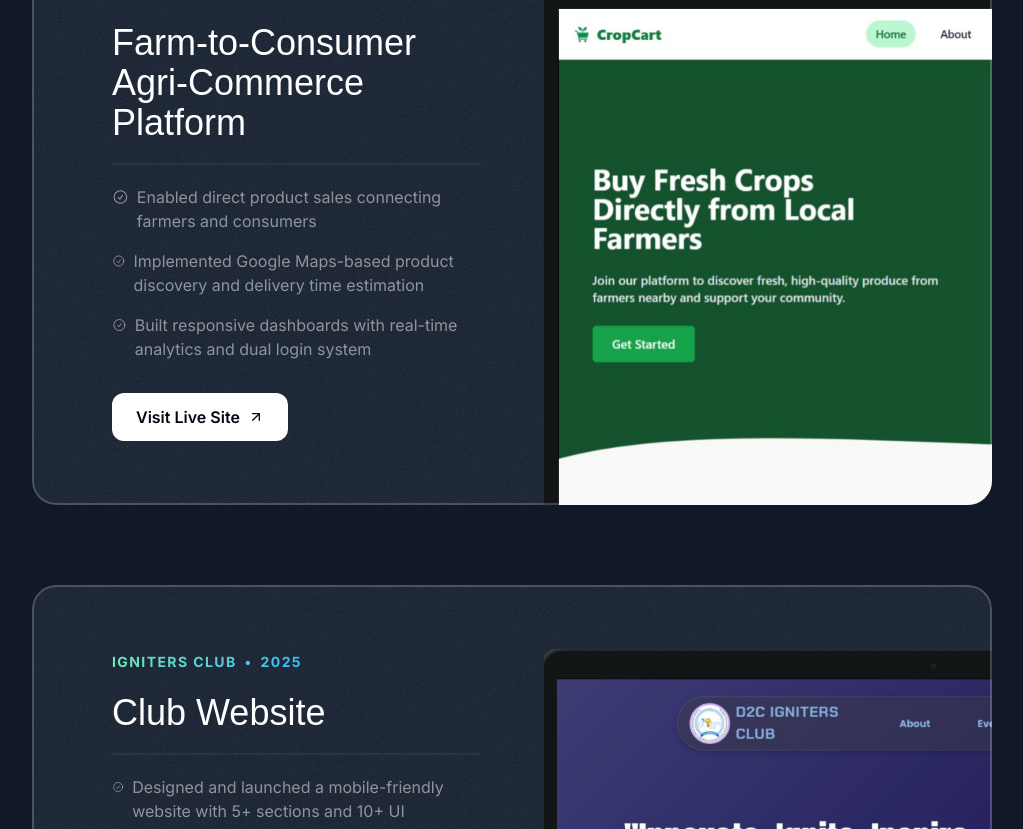
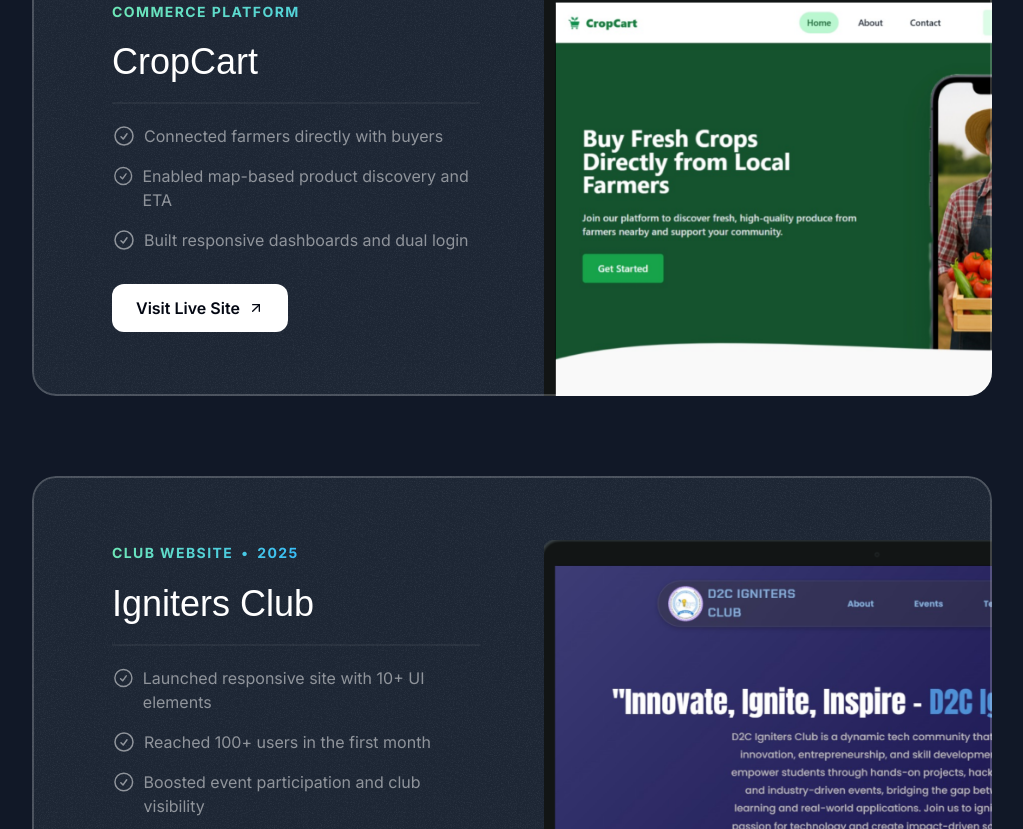
Before and after one commit to SaurabhShisode/Portfolio-Using-Next.js, a Next.js app in the folder starter-template/: page / in a window 1280 px wide. Shown: the part 1351-2180 px from the top of the page, without its empty margins (128-1151 px from the left). Built offline with nearby package versions, Linux system fonts and the light colour scheme; a web font is replaced by a local one.

Commit message:
Update Projects.tsx

```diff
--- a/starter-template/src/sections/Projects.tsx
+++ b/starter-template/src/sections/Projects.tsx
@@ -9,30 +9,29 @@ import { Card } from "@/components/Card";
 
 const portfolioProjects = [
 {
-    company: "CropCart",
+  company: "Farm-to-Consumer Agri-Commerce Platform",
   year: "2025",
-    title: "Farm-to-Consumer Agri-Commerce Platform",
+  title: "CropCart",
   results: [
-      { title: "Enabled direct product sales connecting farmers and consumers" },
-      { title: "Implemented Google Maps-based product discovery and delivery time estimation" },
-      { title: "Built responsive dashboards with real-time analytics and dual login system" },
+    { title: "Connected farmers directly with buyers" },
+    { title: "Enabled map-based product discovery and ETA" },
+    { title: "Built responsive dashboards and dual login" },
   ],
   link: "https://crop-cart-rose.vercel.app/",
   image: cropCart,
 },
 {
-    company: "Igniters Club",
+  company: "Club Website",
   year: "2025",
-    title: "Club Website",
+  title: "Igniters Club",
   results: [
-      { title: "Designed and launched a mobile-friendly website with 5+ sections and 10+ UI components" },
-      { title: "Attracted 100+ visitors in the first month with steady traffic from students and faculty" },
-      { title: "Increased club visibility and event participation by 40% through enhanced online presence" },
+    { title: "Launched responsive site with 10+ UI elements" },
+    { title: "Reached 100+ users in the first month" },
+    { title: "Boosted event participation and club visibility" },
   ],
   link: "https://d2c-igniters-club.onrender.com/",
   image: ignitersClub,
 },
-
   {
     company: "Discord Bot",
     year: "2024",
```
Lines whose indentation alone changed are shown as unchanged.
